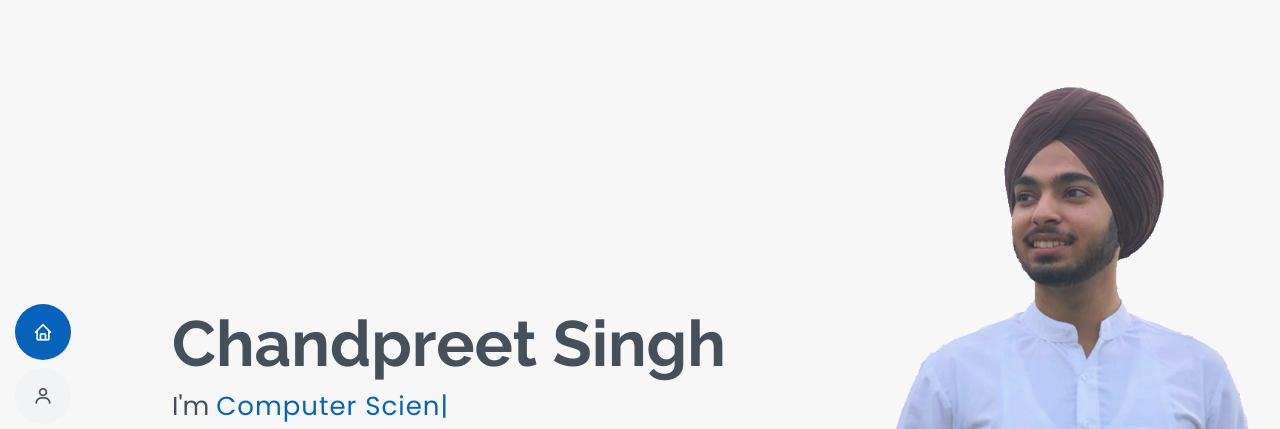
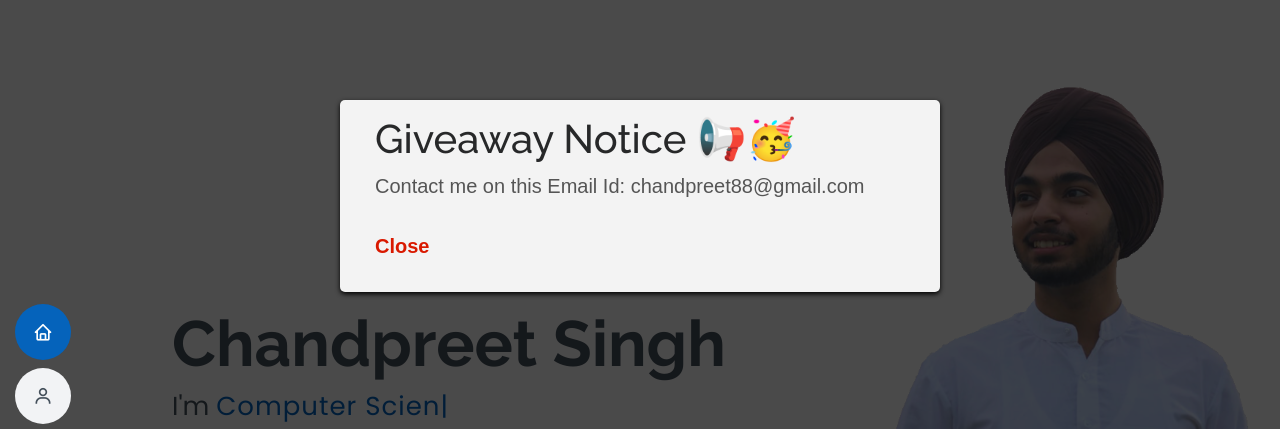
Before and after one commit to Chandpreet88/Chandpreet88.github.io, a plain HTML site: page index.html in a window 1280 px wide. Shown: the top 429 px of the page. Drawn offline with nearby package versions, Linux system fonts and the light colour scheme.

Commit message:
giveaway done

```diff
--- a/index.html
+++ b/index.html
@@ -55,7 +55,100 @@
     </nav><!-- .nav-menu -->
 
   </header><!-- End Header -->
+  <script type="text/javascript" src="https://code.jquery.com/jquery-1.8.2.js"></script>
+  <style type="text/css">
+  #overlay {
+  position: fixed;
+  top: 0;
+  left: 0;
+  width: 100%;
+  height: 100%;
+  background-color: #000;
+  filter:alpha(opacity=70);
+  -moz-opacity:0.7;
+  -khtml-opacity: 0.7;
+  opacity: 0.7;
+  z-index: 100;
+  display: none;
+  }
+  .cnt223 a{
+  text-decoration: none;
+  }
+  .popup{
+  width: 100%;
+  margin: 0 auto;
+  display: none;
+  position: fixed;
+  z-index: 101;
+  }
+  .cnt223{
+  min-width: 600px;
+  width: 600px;
+  min-height: 150px;
+  margin: 100px auto;
+  background: #f3f3f3;
+  position: relative;
+  z-index: 103;
+  padding: 15px 35px;
+  border-radius: 5px;
+  box-shadow: 0 2px 5px #000;
+  }
+  .cnt223 p{
+  clear: both;
+      color: #555555;
+      /* text-align: justify; */
+      font-size: 20px;
+      font-family: sans-serif;
+  }
+  .cnt223 p a{
+  color: #d91900;
+  font-weight: bold;
+  }
+  .cnt223 .x{
+  float: right;
+  height: 35px;
+  left: 22px;
+  position: relative;
+  top: -25px;
+  width: 34px;
+  }
+  .cnt223 .x:hover{
+  cursor: pointer;
+  }
+  </style>
+  <script type='text/javascript'>
+  $(function(){
+  var overlay = $('<div id="overlay"></div>');
+  overlay.show();
+  overlay.appendTo(document.body);
+  $('.popup').show();
+  $('.close').click(function(){
+  $('.popup').hide();
+  overlay.appendTo(document.body).remove();
+  return false;
+  });
 
+
+
+
+  $('.x').click(function(){
+  $('.popup').hide();
+  overlay.appendTo(document.body).remove();
+  return false;
+  });
+  });
+  </script>
+  <div class='popup'>
+  <div class='cnt223'>
+  <h1>Giveaway Notice 📢🥳</h1>
+  <p>
+  Contact me on this Email Id: chandpreet88@gmail.com
+  <br/>
+  <br/>
+  <a href='' class='close'>Close</a>
+  </p>
+  </div>
+  </div>
 
   <!-- ======= Hero Section ======= -->
   <section id="hero" class="d-flex flex-column justify-content-center">
```
